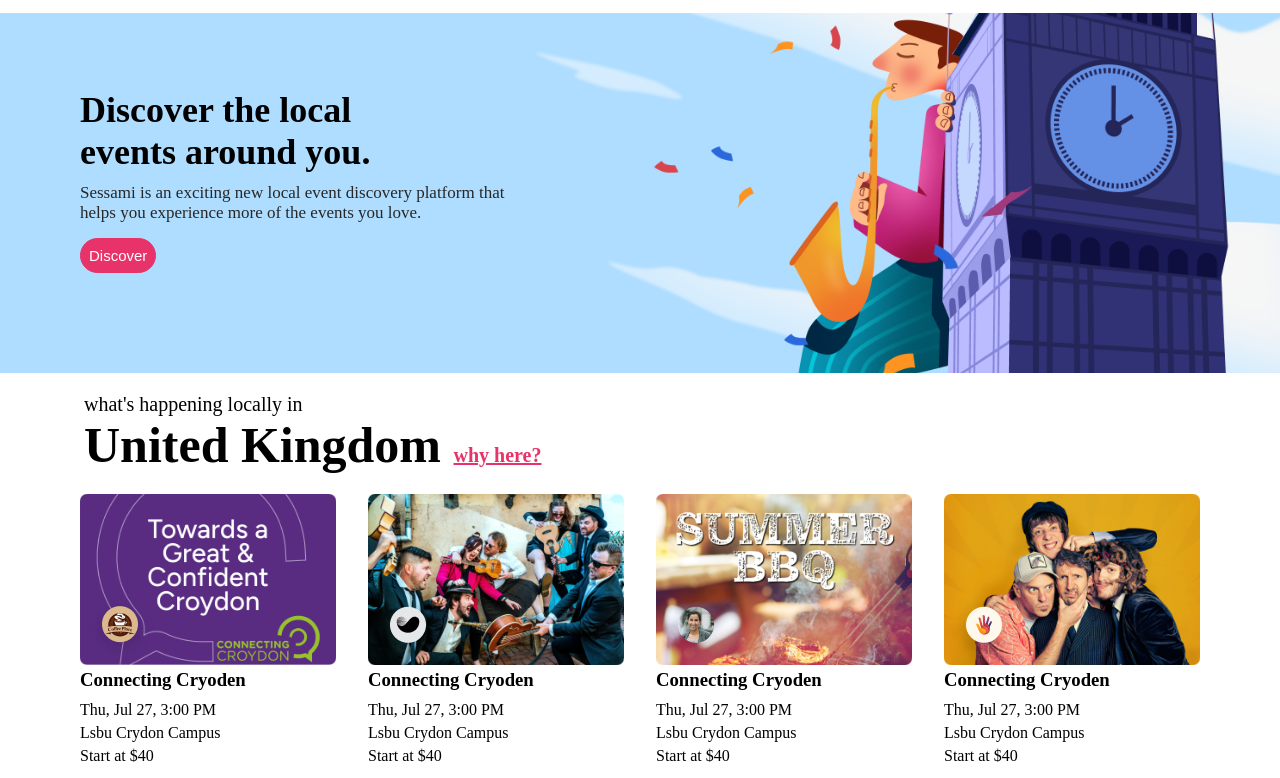
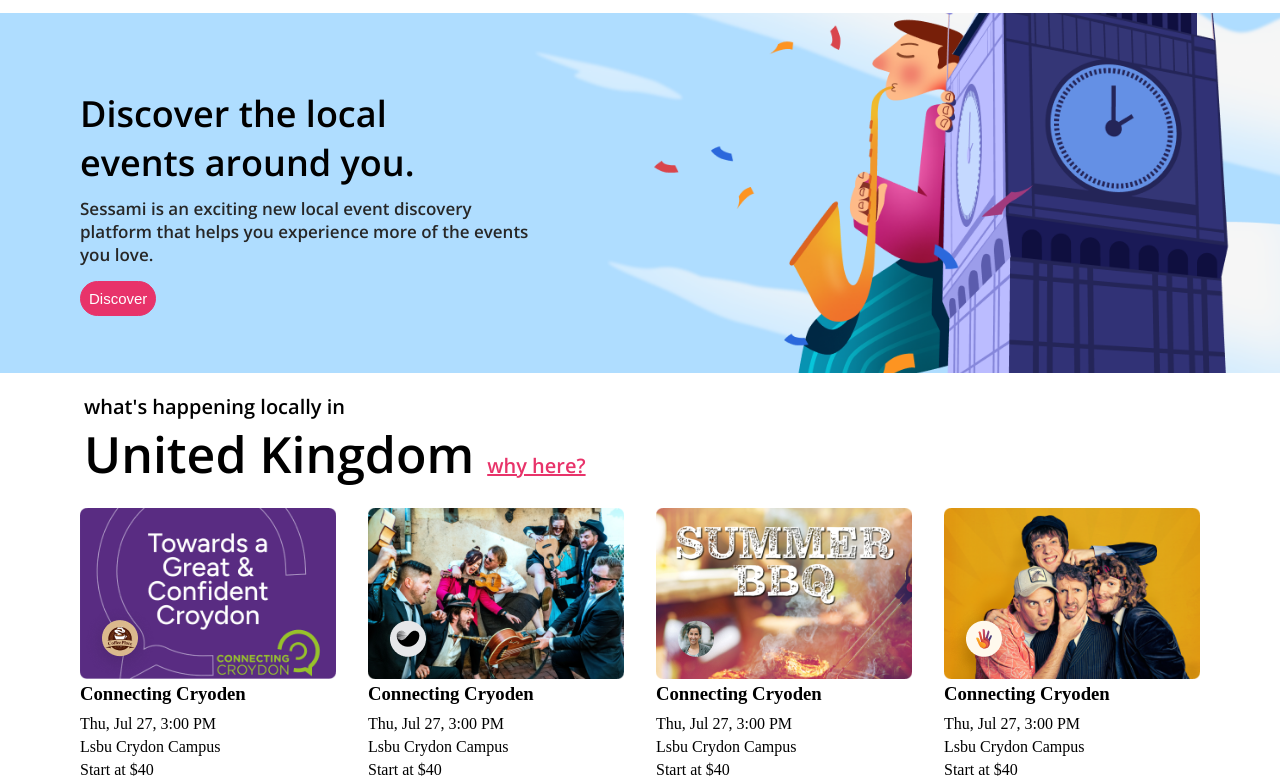
Before and after one commit to 12anupa-baral/Sessami-assignment2, a plain HTML site: page index.html in a window 1280 px wide. Shown: the part 59-837 px from the top of the page. Drawn offline with nearby package versions, Linux system fonts and the light colour scheme.

Commit message:
font changed

```diff
--- a/index.html
+++ b/index.html
@@ -6,6 +6,9 @@
     <meta name="viewport" content="width=device-width, initial-scale=1.0">
     <title>Mega-project</title>
     <link rel="stylesheet" href="style.css">
+    <link rel="preconnect" href="https://fonts.googleapis.com">
+    <link rel="preconnect" href="https://fonts.gstatic.com" crossorigin>
+    <link href="https://fonts.googleapis.com/css2?family=Open+Sans:wght@600&display=swap" rel="stylesheet">
     <link rel='stylesheet' href='https://cdnjs.cloudflare.com/ajax/libs/font-awesome/4.7.0/css/font-awesome.min.css'>
 </head>
 
--- a/style.css
+++ b/style.css
@@ -62,6 +62,7 @@ nav {
 h1 {
   font-size: 30px;
   color: white;
+  font-family: 'Open Sans', sans-serif;
 }
 
 .category {
@@ -100,6 +101,7 @@ h1 {
   margin-top: 10px;
   margin-left: 20px;
   margin-bottom: 20px;
+  font-family: 'Open Sans', sans-serif;
 }
 
 .topmost a:hover {
@@ -141,6 +143,7 @@ h1 {
   color: white;
   font-size: 15px;
   margin-top: 10px;
+  font-family: 'Open Sans', sans-serif;
 }
 
 .container2 button {
@@ -194,7 +197,7 @@ main {
 }
 
 .hosts img {
-  max-width: 80%;
+  max-width: 90%;
 }
 
 .dis-button {
```
